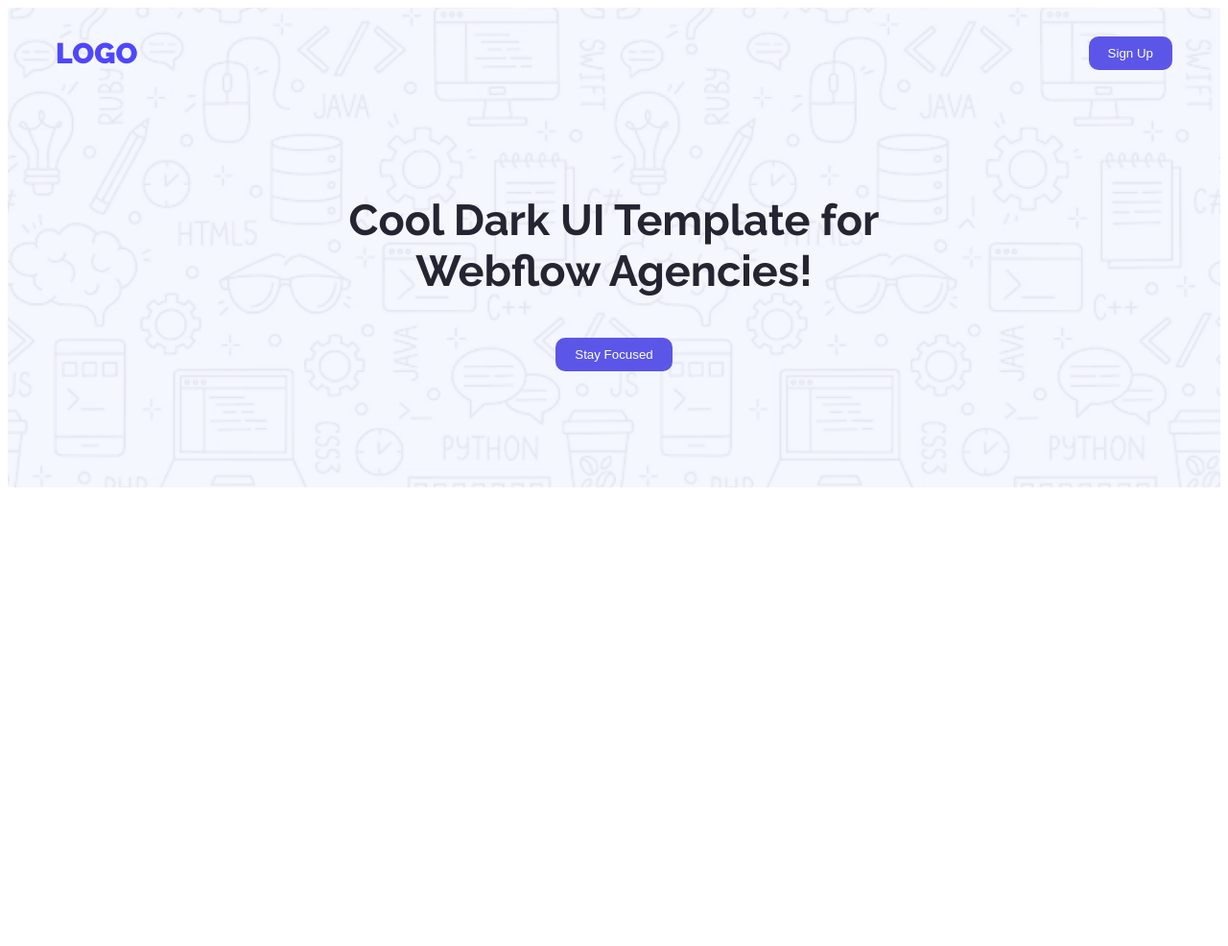
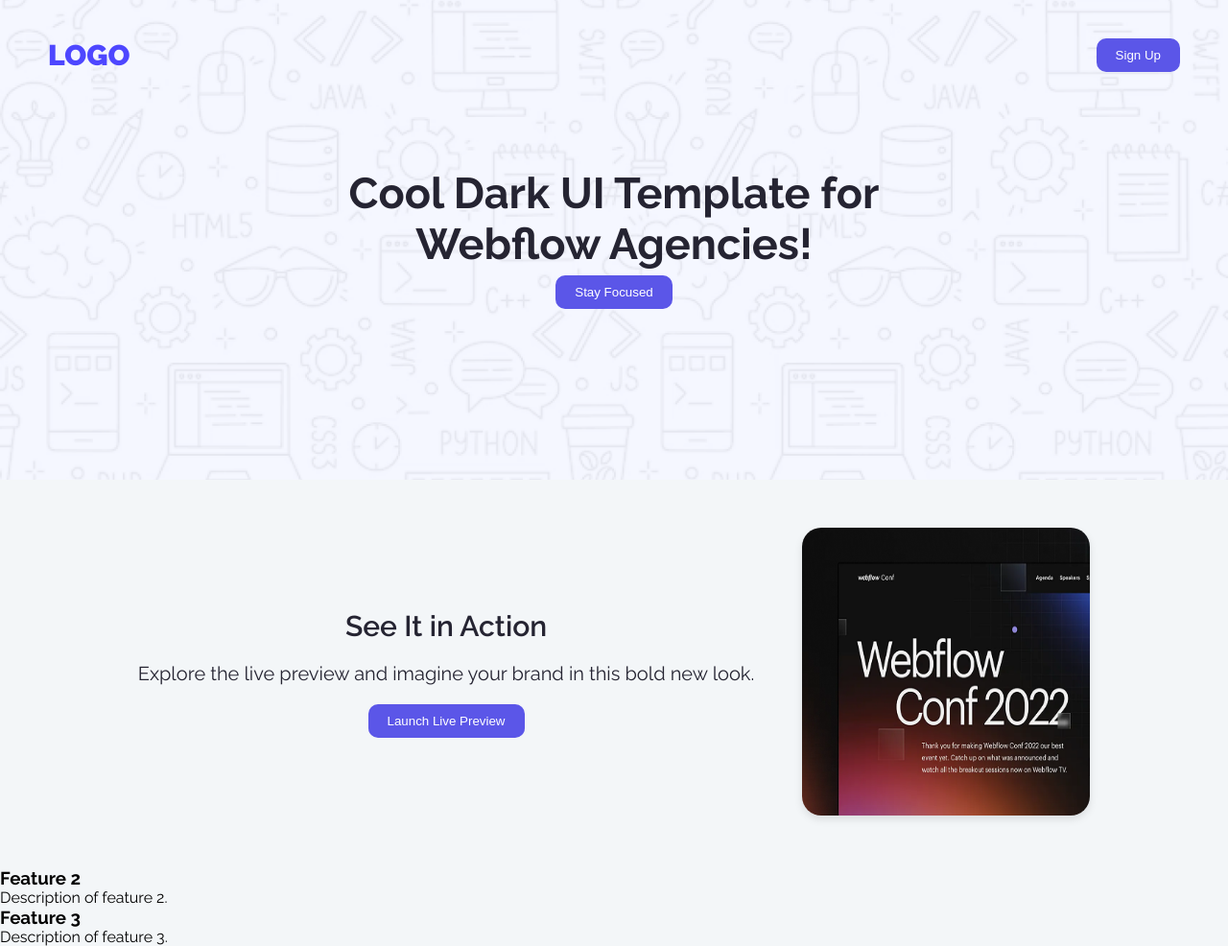
Before and after one commit to Abir-hasan-52/B12-Assignment-1, a plain HTML site: page Main/index.html in a window 1280 px wide. Shown: the whole page at 96% size. Before the commit the page ends 800 px from the top, so only its background shows below. Drawn offline with Linux system fonts and the light colour scheme.

Commit message:
feature1 added

```diff
--- a/Main/index.html
+++ b/Main/index.html
@@ -18,12 +18,38 @@
         <h1 class="logo">LOGO</h1>
         <button type="button">Sign Up</button>
       </nav>
-       <div class="hero-content">
-        <div >
-        <h2 class="hero-title">Cool Dark UI Template for <br> Webflow Agencies!</h2>
+      <div class="hero-content">
+        <div>
+          <h2 class="hero-title">
+            Cool Dark UI Template for <br />
+            Webflow Agencies!
+          </h2>
+        </div>
+        <button type="button">Stay Focused</button>
       </div>
-      <button type="button">Stay Focused</button>
-       </div>
+    </section>
+    <section class="features-section">
+      <div class="feature1">
+        <div class="feature1-content">
+          <h2 class="feature1-title">See It in Action</h2>
+          <p class="feature1-description">
+            Explore the live preview and imagine your brand in this bold new
+            look.
+          </p>
+          <button type="button">Launch Live Preview</button>
+        </div>
+        <div>
+          <img class="feature1-img" src="../assets/wc-mini.png" alt="Feature 1 Image" />
+        </div>
+      </div>
+      <div class="feature">
+        <h3 class="feature-title">Feature 2</h3>
+        <p class="feature-description">Description of feature 2.</p>
+      </div>
+      <div class="feature">
+        <h3 class="feature-title">Feature 3</h3>
+        <p class="feature-description">Description of feature 3.</p>
+      </div>
     </section>
   </body>
 </html>
--- a/Styles/index.css
+++ b/Styles/index.css
@@ -3,6 +3,11 @@
   font-optical-sizing: auto;
   font-weight: 400;
   font-style: normal;
+}
+* {
+  margin: 0;
+  padding: 0;
+  box-sizing: border-box;
 }
 .hero-section {
   background-image: url("../assets/Hero-bg.png");
@@ -16,6 +21,7 @@
   align-items: center;
   margin-left: 50px;
   margin-right: 50px;
+  padding-top: 40px;
 }
 .logo {
   font-weight: 900;
@@ -47,3 +53,38 @@ button:hover {
     font-weight: 600;
 
 }
+.features-section{
+    background-color: rgb(243, 246, 248);
+
+}
+.feature1{
+    display: flex;
+    justify-content: center;
+    align-items: center;
+    gap: 50px;
+    padding:50px;
+}
+.feature1-content{
+    display: flex;
+    flex-direction: column;
+    justify-content: center;
+    align-items: center;
+    gap: 20px;
+}
+.feature1-title{
+    font-size: 30px;
+    font-weight: 600;
+    color: #252432;
+    text-align: center;
+}
+.feature1-content{
+    font-size: 20px;
+    color: #252432;
+    text-align: center;
+}
+ .feature1-img{
+    width: 300px;
+    height: 300px;
+    border-radius: 20px;
+    box-shadow: 0 4px 8px rgba(0, 0, 0, 0.1);
+}
```
